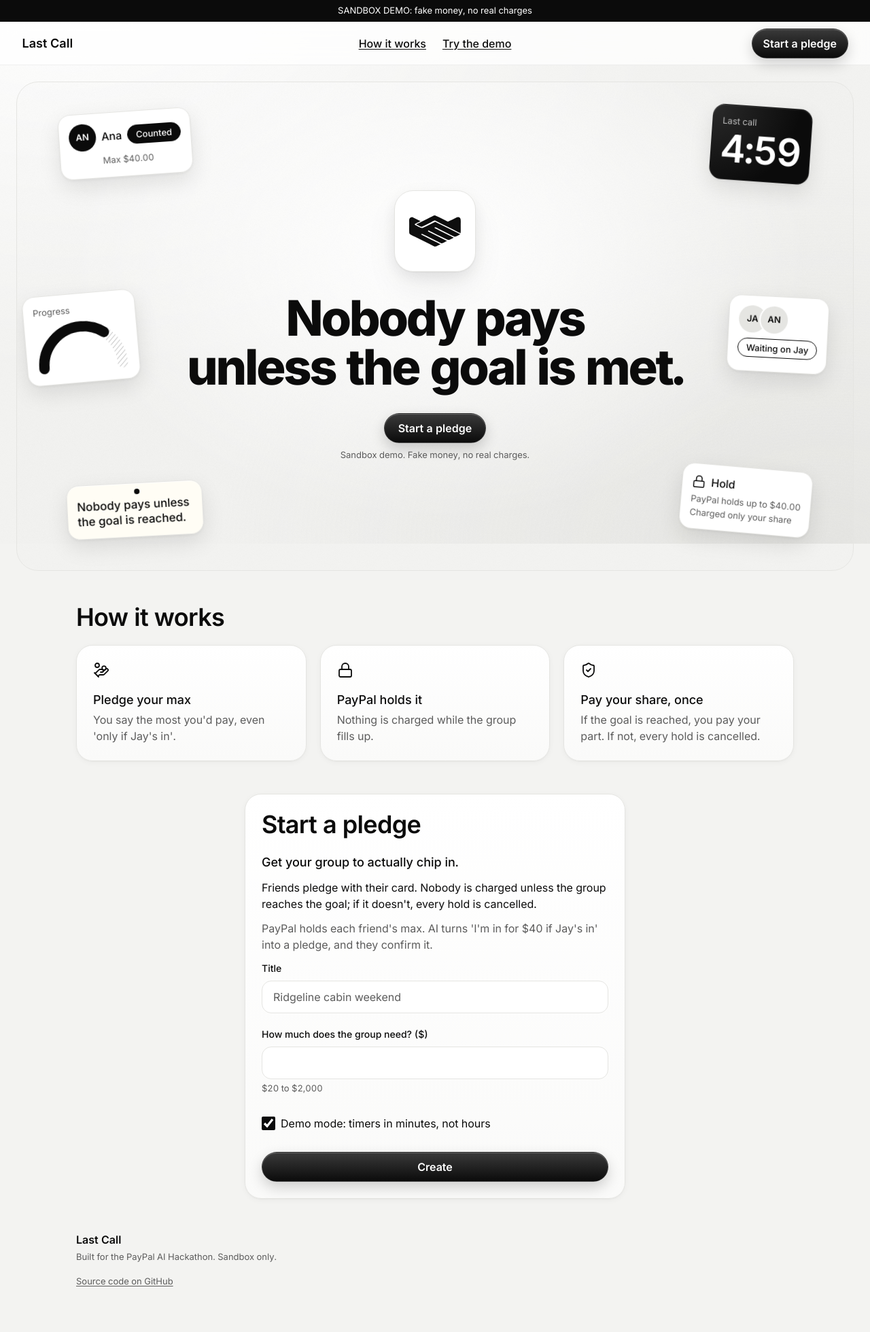
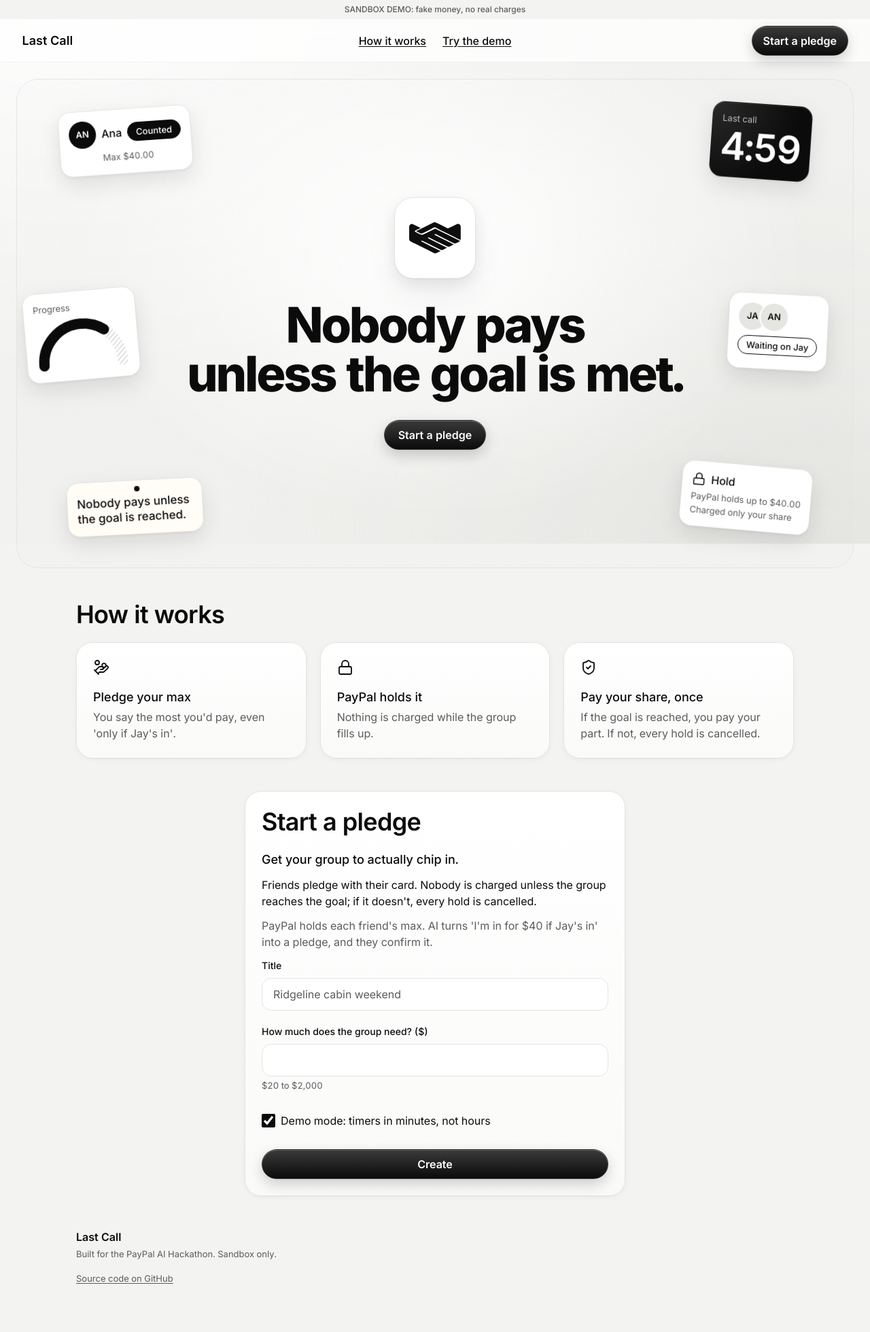
Before and after one commit to Optimistic-max/Last-Call, a Flask app: page / in a window 1280 px wide. Shown: the whole page at 68% size. After the commit the page ends 1889 px from the top, so only its background shows below. Run offline with Flask 3, Linux system fonts and the light colour scheme; parts of the project's set-up code (start-up, migrations or seed data) failed here and were passed over; some libraries are stand-ins or nearby versions.

Commit message:
Calmer sandbox notice: one 28px grey banner that scrolls away, repeats removed

```diff
--- a/static/style.css
+++ b/static/style.css
@@ -41,7 +41,7 @@
   --gutter: 16px;
   --card-padding: 20px;
   --card-gap: 12px;
-  --banner-height: 32px;
+  --banner-height: 28px;
   --button-height: 48px;
 
   --radius-card: 24px;
@@ -190,20 +190,18 @@ a {
 
 /* ---------- Sandbox banner (top of every page) ---------- */
 
-/* It stays on screen while the page scrolls, so the video always shows it. */
+/* The page's one sandbox notice. It is quiet, and it scrolls away with the page. */
 .sandbox-banner {
-  position: sticky;
-  top: 0;
-  z-index: 20;
   display: flex;
   align-items: center;
   justify-content: center;
   min-height: var(--banner-height);
   margin: 0;
   padding: env(safe-area-inset-top, 0px) var(--gutter) 0;
-  background: var(--ink);
-  color: var(--on-ink);
-  font-size: var(--text-caption);
+  background: var(--grey-100);
+  color: var(--ink-2);
+  font-size: 0.75rem;
+  font-weight: 500;
   text-align: center;
 }
 
@@ -1398,16 +1379,16 @@ input.ai-filled {
 
 /* ---------- Landing page (top of S1) ---------- */
 
-/* Anchored sections stop clear of the sticky banner and header. */
+/* Anchored sections stop clear of the sticky header. */
 .landing section[id] {
-  scroll-margin-top: calc(var(--banner-height) + var(--landing-header-height) + 16px);
+  scroll-margin-top: calc(var(--landing-header-height) + 16px);
 }
 
 /* Glass: the bar stays readable because 72% white sits behind its text. Where a browser
    has no backdrop-filter, the @supports rule further down makes it solid white. */
 .landing-header {
   position: sticky;
-  top: var(--banner-height);
+  top: 0;
   z-index: 18;
   display: flex;
   align-items: center;
@@ -1535,12 +1516,6 @@ input.ai-filled {
 .hero-line {
   display: block;
   white-space: nowrap;
-}
-
-.hero-note {
-  margin: 8px 0 0;
-  color: var(--ink-2);
-  font-size: var(--text-caption);
 }
 
 /* The floating pieces. .piece is where it sits and what scrolling moves. .piece-body tilts
--- a/templates/base.html
+++ b/templates/base.html
@@ -8,8 +8,8 @@
 <head>
   <meta charset="utf-8">
   <meta name="viewport" content="width=device-width, initial-scale=1, viewport-fit=cover, interactive-widget=resizes-content">
-  <meta name="theme-color" content="#0B0B0B" media="(prefers-color-scheme: dark)">
-  <meta name="theme-color" content="#0B0B0B" media="(prefers-color-scheme: light)">
+  <meta name="theme-color" content="#F3F3F1" media="(prefers-color-scheme: dark)">
+  <meta name="theme-color" content="#F3F3F1" media="(prefers-color-scheme: light)">
   <title>{% block title %}Start a pledge{% endblock %} · Last Call</title>
   <link rel="icon" href="{{ url_for('static', filename='img/favicon.svg') }}" type="image/svg+xml">
   <link rel="icon" sizes="32x32" href="{{ url_for('static', filename='img/favicon-32.png') }}" type="image/png">
@@ -28,11 +28,6 @@
     <aside class="shell-side">
       <p class="wordmark">LAST CALL</p>
       {% block nav %}{% endblock %}
-      <div class="sandbox-card light-card">
-        <span class="card-bloom" aria-hidden="true"></span>
-        <p class="sandbox-card-title">Sandbox demo</p>
-        <p class="sandbox-card-text">Fake money, no real charges.</p>
-      </div>
     </aside>
     <div class="shell-content">
       <div class="page">
--- a/templates/create_event.html
+++ b/templates/create_event.html
@@ -49,7 +49,6 @@
           <span class="hero-line">unless the goal is met.</span>
         </h1>
         <a class="button-link" href="#create">Start a pledge</a>
-        <p class="hero-note">Sandbox demo. Fake money, no real charges.</p>
       </div>
 
       <div class="piece piece-countdown" aria-hidden="true">
```
Also changed, not shown: other parts of static/style.css (+5 -30 lines), docs/DECISIONS.md (+1 -1 lines), docs/UI_DESIGN.md (+10 -7 lines).
